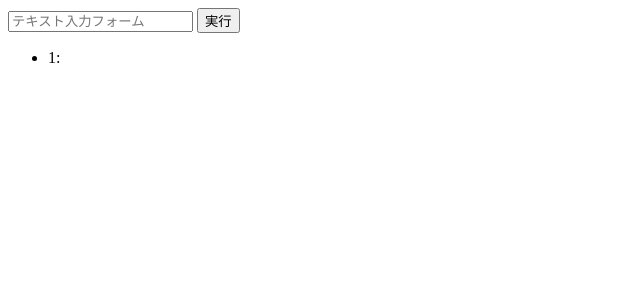
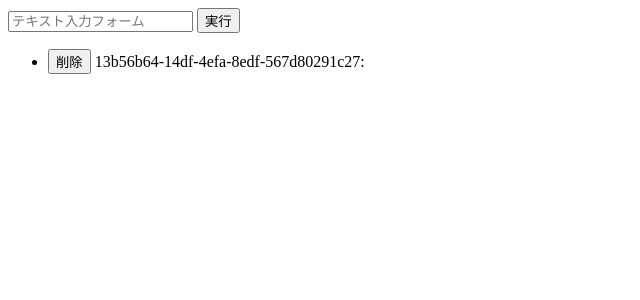
Before and after one commit to isNozo/resource-management-simulator, a SvelteKit app: page / in a window 1280 px wide. Both pictures are taken after a click on the button "実行". Shown: the top 300 px of the page, without its empty margins (0-640 px from the left). Built offline with nearby package versions, Linux system fonts and the light colour scheme.

Commit message:
Add resource deletion functionality.

```diff
--- a/src/routes/+page.svelte
+++ b/src/routes/+page.svelte
@@ -2,7 +2,7 @@
   import { onMount } from 'svelte';
 
   type Resource = {
-    id: number;
+    id: string;
     name: string;
   };
   let resources: Resource[] = [];
@@ -20,11 +20,18 @@
   // フォームに入力されたテキストのresourceを保存する
   function handleSave() {
     resources.push({
-      id: resources.length + 1,
+      id: crypto.randomUUID(),
       name: inputText,
     });
     resources = resources;
     // ローカルストレージにデータを保存
+    localStorage.setItem('savedResources', JSON.stringify(resources));
+  }
+
+  // リソースを削除する
+  function handleDelete(id: string) {
+    resources = resources.filter((resource) => resource.id !== id);
+    resources = resources;
     localStorage.setItem('savedResources', JSON.stringify(resources));
   }
 </script>
@@ -33,6 +40,9 @@
 <button on:click={handleSave}>実行</button>
 <ul>
   {#each resources as resource}
-    <li>{resource.id}: {resource.name}</li>
+    <li>
+      <button on:click={() => handleDelete(resource.id)}>削除</button>
+      {resource.id}: {resource.name}
+    </li>
   {/each}
 </ul>
```
